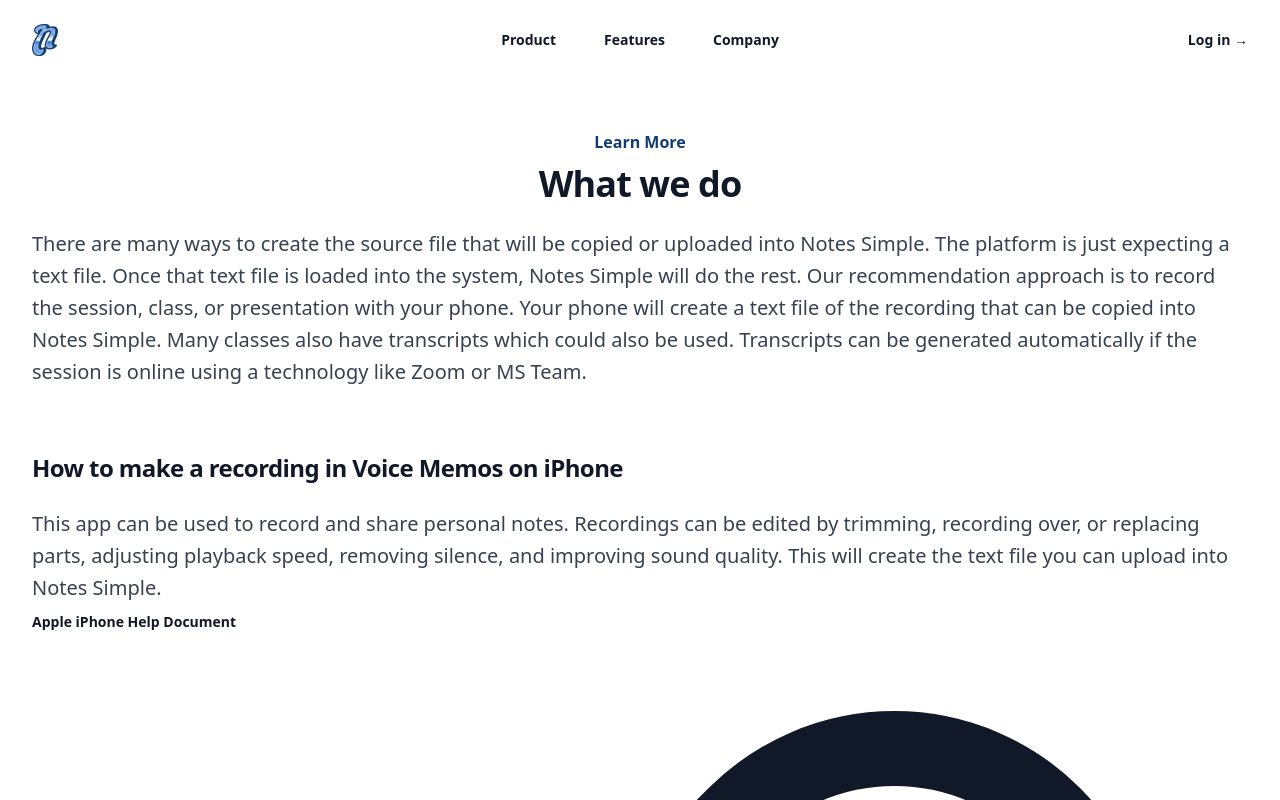
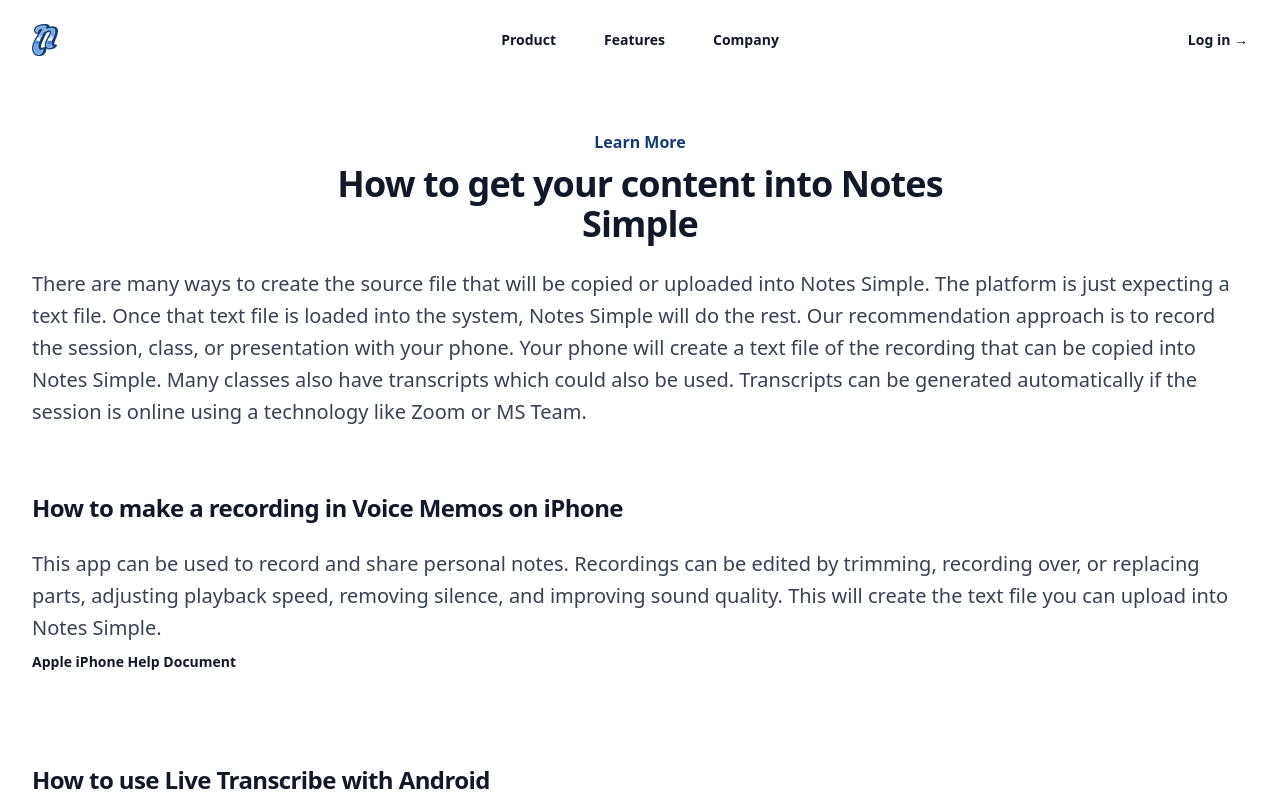
Before and after one commit to TannerSimpson/NotesSimple, a website: page public/info.html in a window 1280 px wide. Shown: the top 800 px of the page. Drawn offline with Linux system fonts and the light colour scheme.

Commit message:
Update info.html
fixed link image size

```diff
--- a/public/info.html
+++ b/public/info.html
@@ -81,7 +81,7 @@
     <div class="mx-auto max-w-7xl px-6 lg:px-8">
       <div class="mx-auto max-w-2xl lg:text-center" id="Features">
         <h2 class="text-base font-semibold leading-7 text-color" id="LearnMore">Learn More</h2>
-        <p class="mt-2 text-3xl font-bold tracking-tight text-gray-900 sm:text-4xl">What we do</p>
+        <p class="mt-2 text-3xl font-bold tracking-tight text-gray-900 sm:text-4xl">How to get your content into Notes Simple</p>
       </div>
       <div class="lg:pr-4">
 
@@ -91,7 +91,7 @@
         <p class="mt-6 text-xl leading-8 text-gray-700">This app can be used to record and share personal notes. Recordings can be edited by trimming, recording over, or replacing parts, adjusting playback speed, removing silence, and improving sound quality.  This will create the text file you can upload into Notes Simple.
           </br>
           <a href="https://support.apple.com/guide/iphone/make-a-recording-iph4d2a39a3b/ios" target="_blank" class="text-sm font-semibold leading-6 text-gray-900">Apple iPhone Help Document
-          <svg xmlns="http://www.w3.org/2000/svg" fill="none" viewBox="0 0 24 24" stroke-width="1.5" stroke="currentColor" class="size-6">
+          <svg class="h-6 w-6 text-white" fill="none" viewBox="0 0 24 24" stroke-width="1.5" stroke="currentColor" aria-hidden="true">
           <path stroke-linecap="round" stroke-linejoin="round" d="M13.19 8.688a4.5 4.5 0 0 1 1.242 7.244l-4.5 4.5a4.5 4.5 0 0 1-6.364-6.364l1.757-1.757m13.35-.622 1.757-1.757a4.5 4.5 0 0 0-6.364-6.364l-4.5 4.5a4.5 4.5 0 0 0 1.242 7.244" />
           </svg>
           </a>
```
